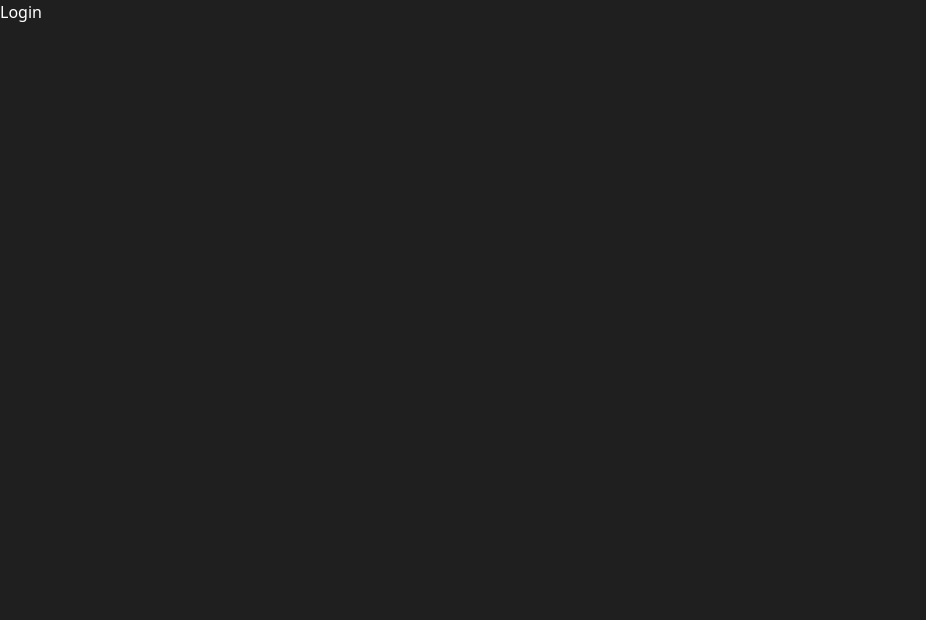
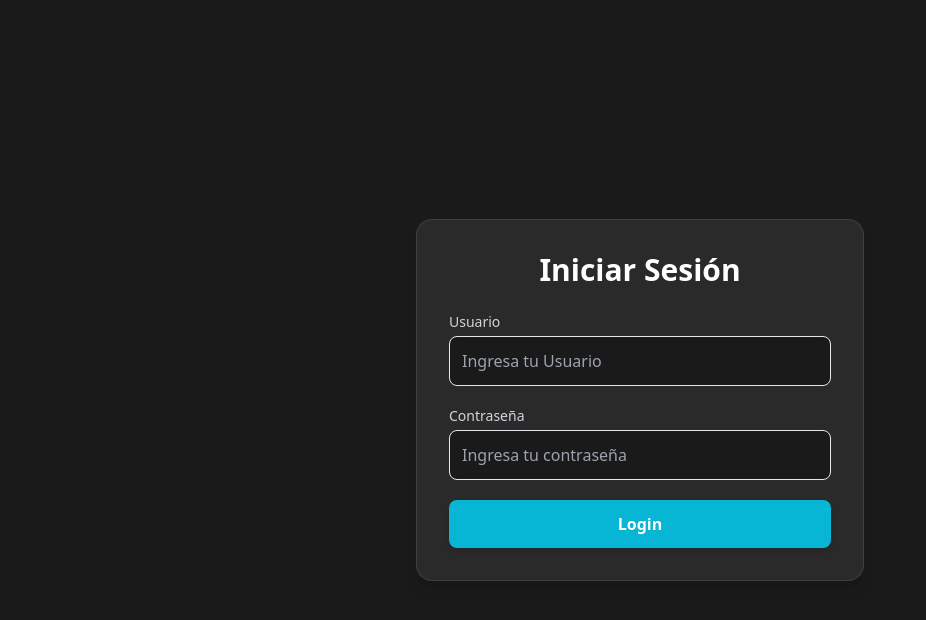
Before and after one commit to ElderL99/store-DummuJSON, a React (Vite) app: page /login in a window 1280 px wide. Shown: the top 620 px of the page, without its empty margins (0-926 px from the left). Built offline with nearby package versions, Linux system fonts and the light colour scheme.

Commit message:
Login using .then .catch in reack hook form

```diff
--- a/package.json
+++ b/package.json
@@ -13,6 +13,7 @@
     "clsx": "^2.1.1",
     "react": "^19.1.1",
     "react-dom": "^19.1.1",
+    "react-hook-form": "^7.63.0",
     "react-router-dom": "^7.9.2"
   },
   "devDependencies": {
--- a/src/api/api.js
+++ b/src/api/api.js
@@ -14,16 +14,15 @@ export const getProductById = async (id) => {
   return data;
 };
 
-export const Login = async ({ userName, password }) => {
+export const Login = async ({ username, password }) => {
   const response = await fetch(`${API_URL}/auth/login`, {
     method: "POST",
     headers: {
       "Content-Type": "application/json",
-      body: JSON.stringify({ userName, password }),
     },
+    body: JSON.stringify({ username, password }),
   });
 
   const data = await response.json();
-
-  return data.token;
+  return data.accessToken;
 };
--- a/src/components/ProductCard.jsx
+++ b/src/components/ProductCard.jsx
@@ -11,14 +11,14 @@ export default function ProductCard({ id, title, price, thumbnail }) {
     if (hashId === elementId) {
       ref.current.scrollIntoView({ behavior: "smooth" });
     }
-  });
+  }, []);
 
   return (
     <article
       ref={ref}
       id={elementId}
       className={clsx(
-        "flex flex-col border border-white/10 rounded-xl overflow-hidden bg-[#1f1f1f] shadow-md hover:shadow-lg transition-shadow duration-300",
+        "flex flex-col border border-white/10 rounded-xl overflow-hidden bg-[#1f1f1f] shadow-md hover:shadow-lg transition-shadow duration-300 ",
         { "shadow-md shadow-cyan-600": window.location.hash === elementId }
       )}
     >
--- a/src/pages/LoginPage.jsx
+++ b/src/pages/LoginPage.jsx
@@ -1,3 +1,118 @@
-export default function LoginPage(params) {
-  return <h1>Login</h1>;
+import { set, useForm } from "react-hook-form";
+import { Login } from "../api/api";
+import { useNavigate } from "react-router-dom";
+import { useState } from "react";
+import clsx from "clsx";
+
+export default function LoginPage() {
+  const {
+    register,
+    handleSubmit,
+    formState: { errors },
+    setError,
+  } = useForm({});
+  const navigate = useNavigate();
+  const [showPassword, setShowPassword] = useState(false);
+  const [isSubmitted, setIsSubmitted] = useState(false);
+
+  function onSubmit(data) {
+    setIsSubmitted(true);
+    Login(data)
+      .then((token) => {
+        if (token) {
+          localStorage.setItem("token", token);
+
+          navigate("/");
+          setIsSubmitted(false);
+        } else {
+          setError("root.data", { type: "manual", message: "Invalid Data" });
+          setIsSubmitted(false);
+        }
+      })
+      .catch((error) => {
+        console.error(`Login error : ${error}`);
+        setIsSubmitted(false);
+      });
+  }
+
+  return (
+    <main className="min-h-screen flex items-center justify-center bg-[#1a1a1a] px-4">
+      <section className="w-full max-w-md bg-[#2a2a2a] border border-white/10 rounded-2xl shadow-lg p-8 flex flex-col gap-6">
+        <h1 className="text-3xl font-bold text-white text-center">
+          Iniciar Sesión
+        </h1>
+
+        <form onSubmit={handleSubmit(onSubmit)} className="flex flex-col gap-5">
+          {/* Username */}
+          <div className="flex flex-col text-left">
+            <label className="text-sm text-gray-300 mb-1">Usuario</label>
+            <input
+              type="text"
+              placeholder="Ingresa tu Usuario"
+              {...register("username", {
+                required: {
+                  value: true,
+                  message: "El nombre de Usuario es requirido",
+                },
+              })}
+              className={clsx(
+                "bg-[#1a1a1a] border p-3 rounded-lg text-white focus:outline-none focus:ring-2",
+                {
+                  "bg-red-500/10 border-red-500": errors.username,
+                }
+              )}
+            />
+            {errors.username && (
+              <span className="text-red-500 text-sm mt-1">
+                <span>{errors.username.message}</span>
+              </span>
+            )}
+          </div>
+
+          {/* Password */}
+          <div className="flex flex-col text-left relative">
+            <label className="text-sm text-gray-300 mb-1">Contraseña</label>
+            <input
+              type={showPassword ? "text" : "password"}
+              placeholder="Ingresa tu contraseña"
+              {...register("password", {
+                required: {
+                  value: true,
+                  message: "La contrasena es requerida",
+                },
+              })}
+              className={clsx(
+                "bg-[#1a1a1a] border p-3 rounded-lg text-white focus:outline-none focus:ring-2",
+                {
+                  "bg-red-500/10 border-red-500": errors.password,
+                }
+              )}
+            />
+            {errors.password && (
+              <span className="text-red-500 text-sm mt-1">
+                {errors.password.message}
+              </span>
+            )}
+          </div>
+
+          {/* Botón */}
+          <button
+            type="submit"
+            className="w-full bg-cyan-500 hover:bg-cyan-600 text-white font-semibold py-3 rounded-lg shadow-md transition-colors duration-300"
+            disabled={
+              isSubmitted
+            } /* esto desctiva el botton y con useForm con la funcion isSubmitted podemos desabiliar el botton para no lanar varias peticiones */
+          >
+            {isSubmitted ? "Loading..." : "Login"}
+          </button>
+
+          {errors.root?.data && (
+            <span className="text-sm text-red-500 text-center font-bold">
+              {errors.root?.data.message}
+            </span>
+          )}
+        </form>
+      </section>
+    </main>
+  );
 }
--- a/src/pages/ProductDetailPage.jsx
+++ b/src/pages/ProductDetailPage.jsx
@@ -15,6 +15,7 @@ export default function ProductDetailPage() {
         console.error(`[get product error]: ${error}`);
       });
   }, []);
+
   return (
     <main className="p-6 max-w-5xl mx-auto ">
       <Link
```
Also changed, not shown: 1 other file (tests, documents, lock files or other folders).
